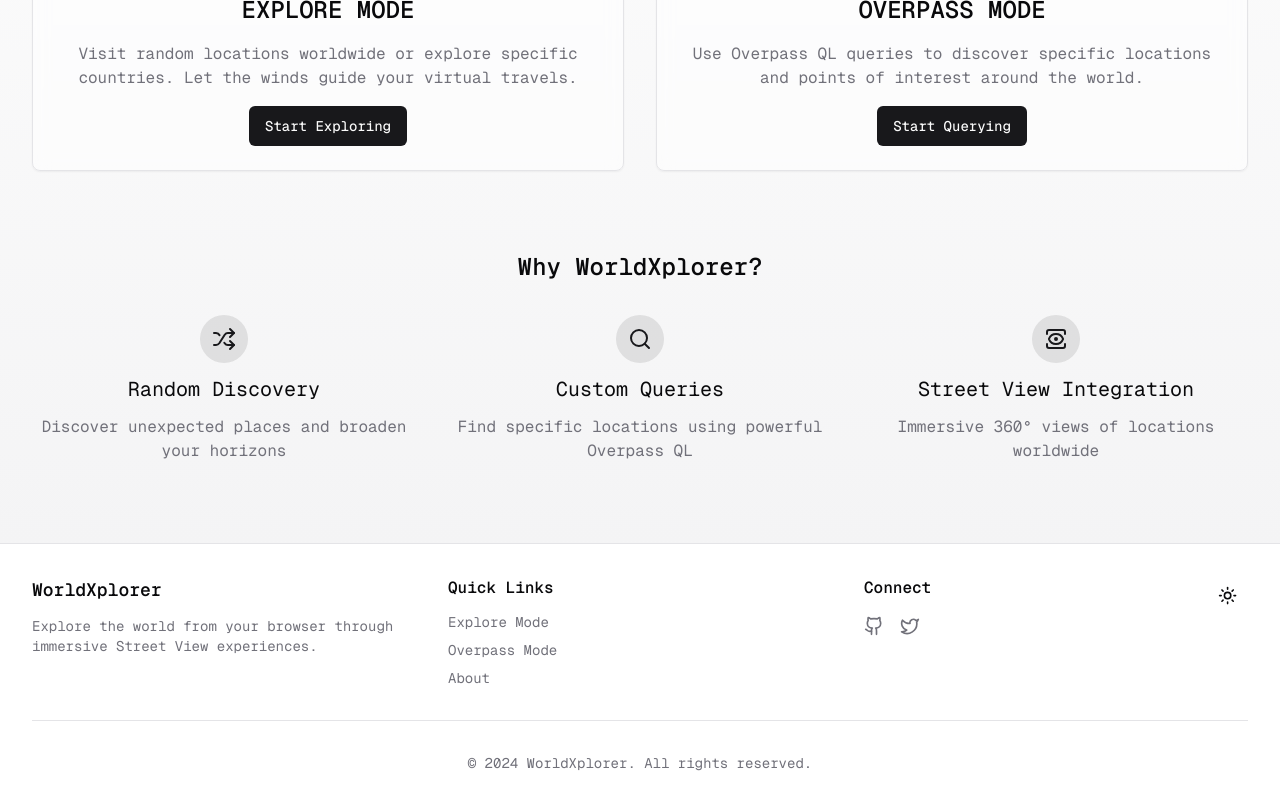
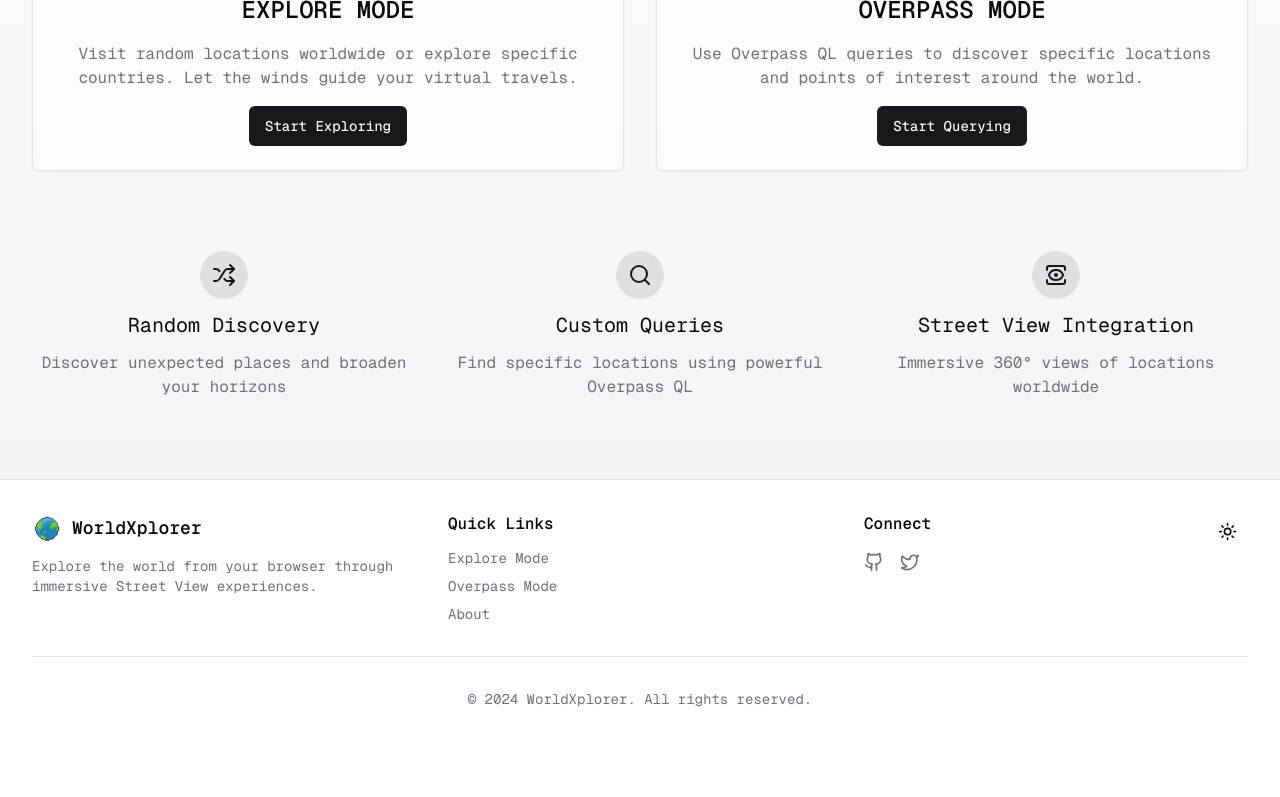
Before and after one commit to ak0411/worldxplorer, a Next.js app: page / in a window 1280 px wide. Shown: the part 531-1328 px from the top of the page. After the commit the page ends 1272 px from the top, so only its background shows below. Built offline with nearby package versions, Linux system fonts and the light colour scheme.

Commit message:
landing page changes

```diff
--- a/src/app/page.tsx
+++ b/src/app/page.tsx
@@ -53,7 +53,6 @@ export default function Home() {
             ))}
           </div>
           <div className="mt-20 pb-20 text-center">
-            <h2 className="mb-8 text-2xl font-semibold">Why WorldXplorer?</h2>
             <div className="grid gap-8 sm:grid-cols-3">
               {features.map((feature) => (
                 <FeatureCard key={feature.title} {...feature} />
--- a/src/components/landing/Footer.tsx
+++ b/src/components/landing/Footer.tsx
@@ -1,6 +1,7 @@
-import { Globe2, Github, Twitter } from 'lucide-react';
+import { Github, Twitter } from 'lucide-react';
 import Link from 'next/link';
 import { ThemeToggle } from '../shared/ThemeToggle';
+import { Logo } from '../shared/Logo';
 
 export default function Footer() {
   return (
@@ -10,7 +11,10 @@ export default function Footer() {
           <div className="grid grid-cols-1 gap-8 md:grid-cols-3">
             {/* Logo and Description */}
             <div className="space-y-3">
-              <span className="text-lg font-semibold">WorldXplorer</span>
+              <div className="flex items-center gap-2">
+                <Logo className="size-8" />
+                <span className="text-lg font-semibold">WorldXplorer</span>
+              </div>
               <p className="text-sm text-muted-foreground">
                 Explore the world from your browser through immersive Street
                 View experiences.
```
